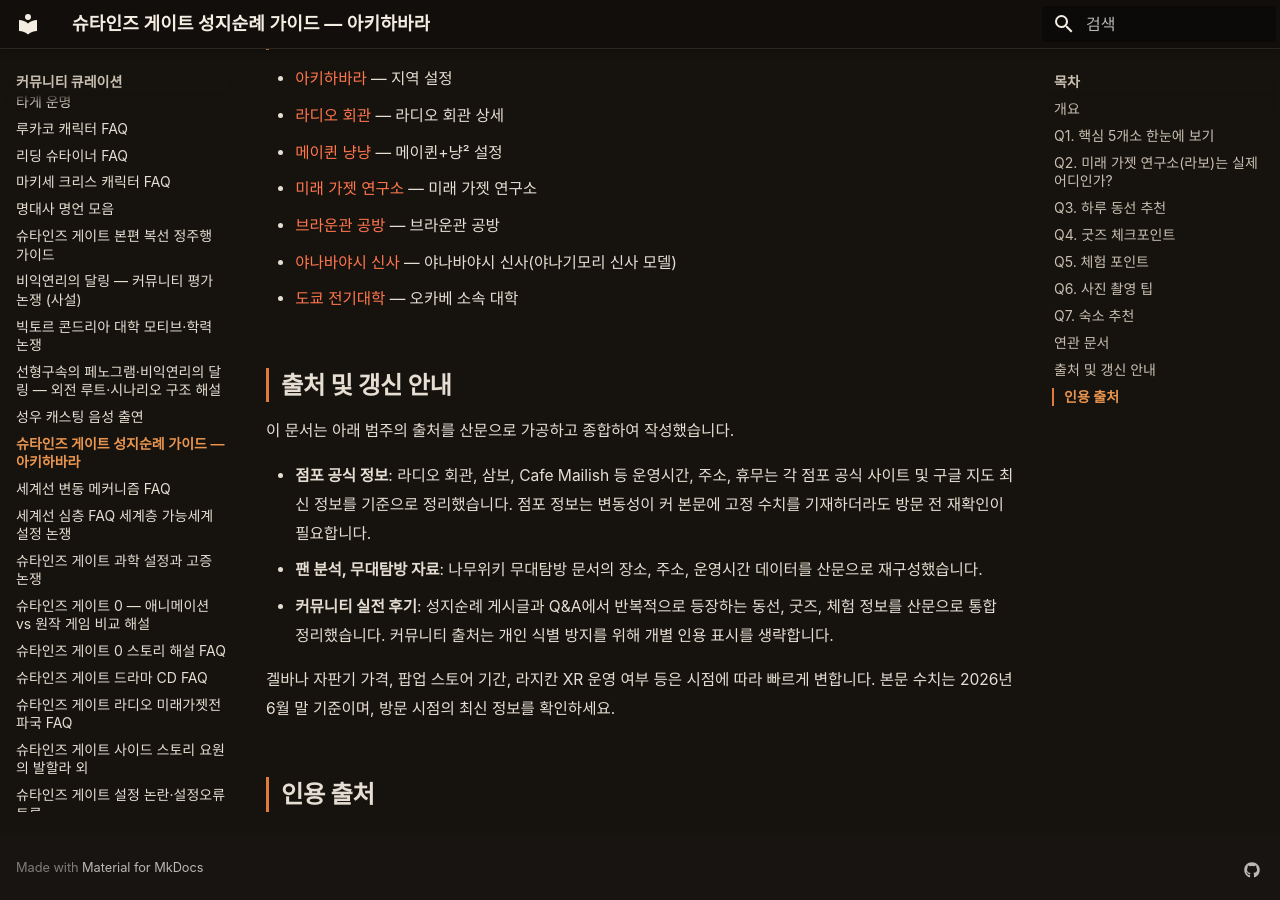
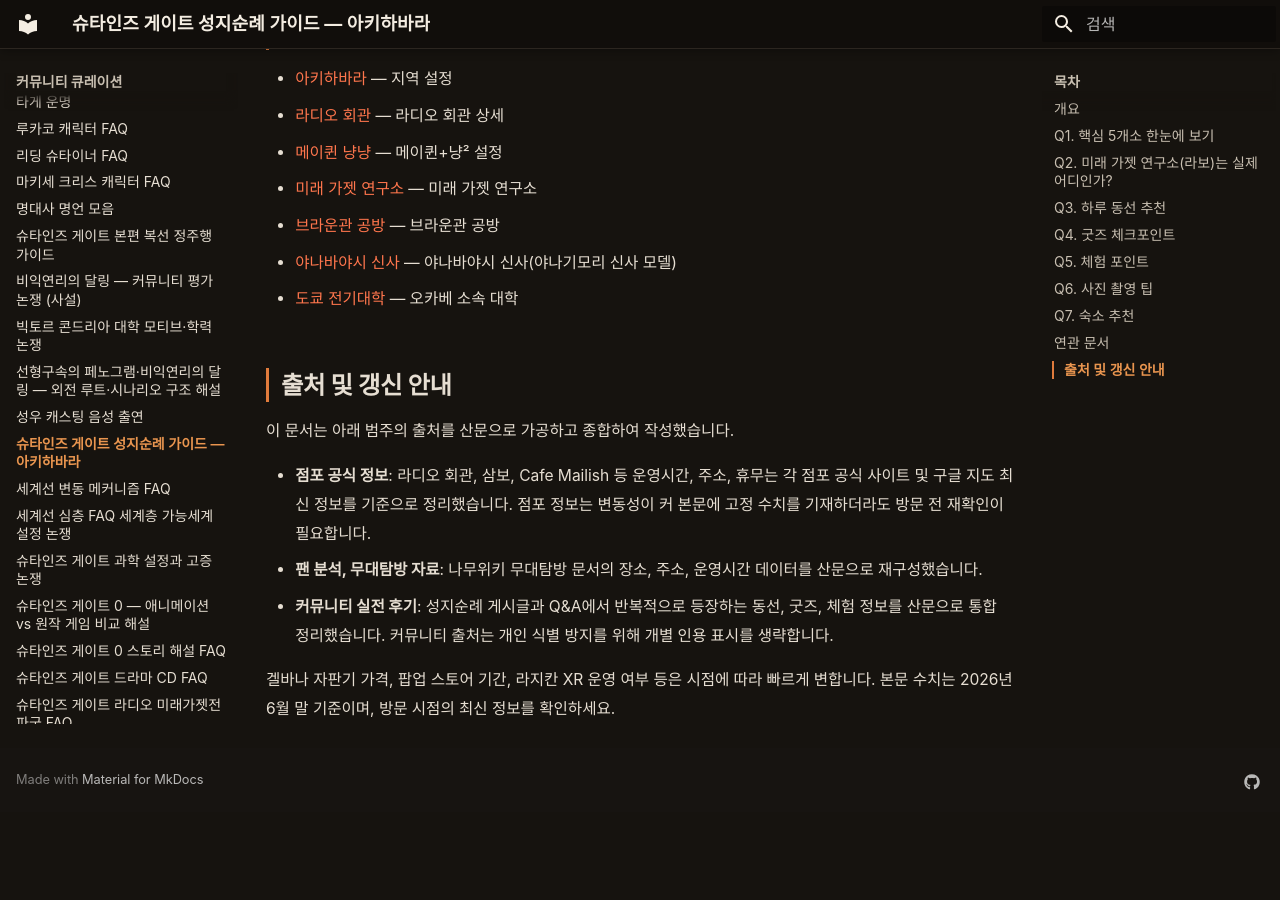
Before and after one commit to sgwiki/sgwiki.github.io, an MkDocs documentation site: the page built from wiki/커뮤니티-큐레이션/성지순례-가이드-아키하바라.md, in a window 1280 px wide and 900 px high, scrolled down 4177 px. Built offline with MkDocs 1.6.1 and Material for MkDocs 9.7.7, drawn with Linux system fonts in a browser that asks for light colours; some web fonts are replaced; after the commit the page ends 4989 px from its top, so only the background shows below that.

Commit message:
chore(wiki): 성지순례-가이드-아키하바라 정비 — restructurer(빈 ## 인용 출처 섹션 제거 — 출처 안내는 ## 출처 및 갱신 안내 산문으로 충분·mkdocs strict 빌드 방지)·rewriter (changed: false, 위키 고유 교정 불필요)·humanize 0건(원문이 이미 자연스러운 한국어 FAQ 문체·change_rate 0%·grade A)·사실·스포일러(none)·수치(2026년 6월 말 기준·1,000엔→2,650엔/캔·2011/06/26 CoCoNet 폐점·2014 재개장)·고유명사(Kohiyama Building·Cafe Mailish·Cospa·GEE Store·CoCoNet LCD Workshop 등 정착 영어 허용)·인용 블록 없음·quote_protect pass·fact_guard pass·sanitizer pass·linker pass(lint ok 11·orphan_warning 신규 페이지라 자연스러움)

```diff
--- a/wiki/커뮤니티-큐레이션/성지순례-가이드-아키하바라.md
+++ b/wiki/커뮤니티-큐레이션/성지순례-가이드-아키하바라.md
@@ -120,5 +120,3 @@
 - **커뮤니티 실전 후기**: 성지순례 게시글과 Q&A에서 반복적으로 등장하는 동선, 굿즈, 체험 정보를 산문으로 통합 정리했습니다. 커뮤니티 출처는 개인 식별 방지를 위해 개별 인용 표시를 생략합니다.
 
 겔바나 자판기 가격, 팝업 스토어 기간, 라지칸 XR 운영 여부 등은 시점에 따라 빠르게 변합니다. 본문 수치는 2026년 6월 말 기준이며, 방문 시점의 최신 정보를 확인하세요.
-
-## 인용 출처
```
